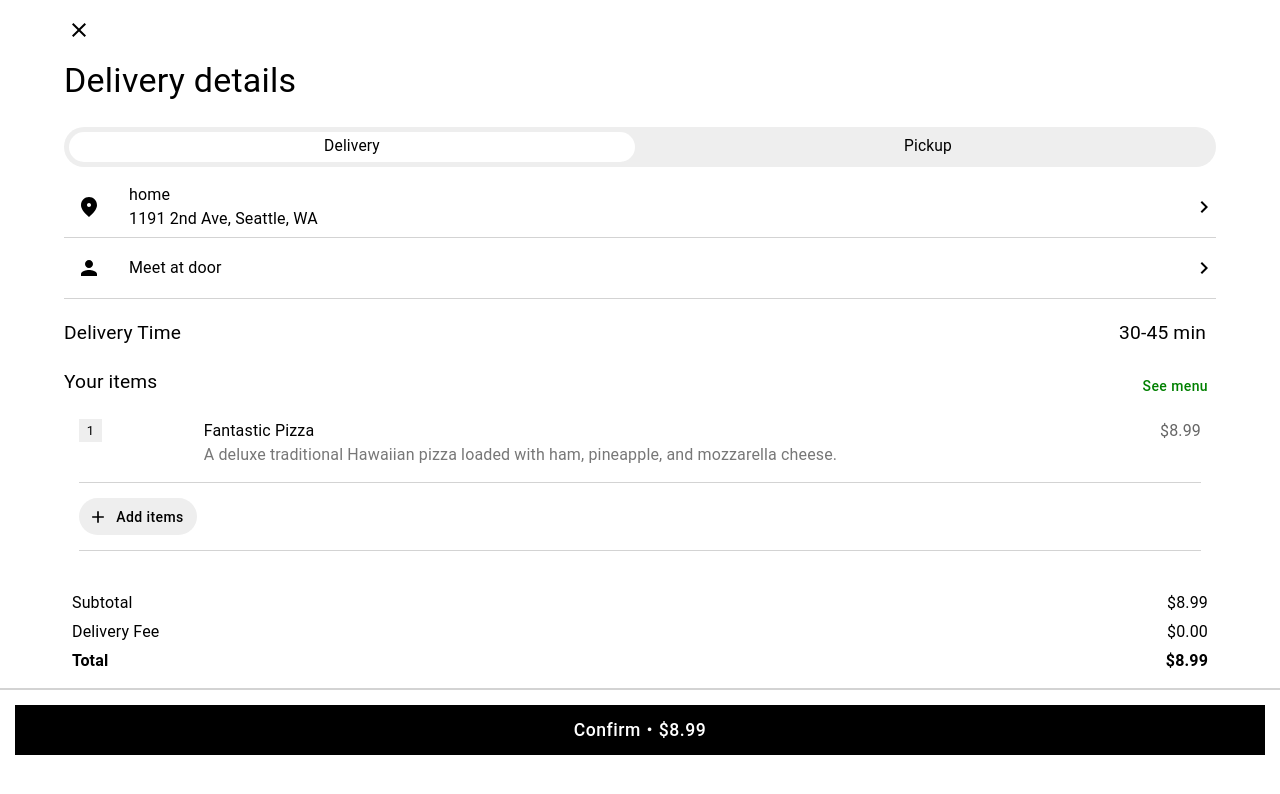
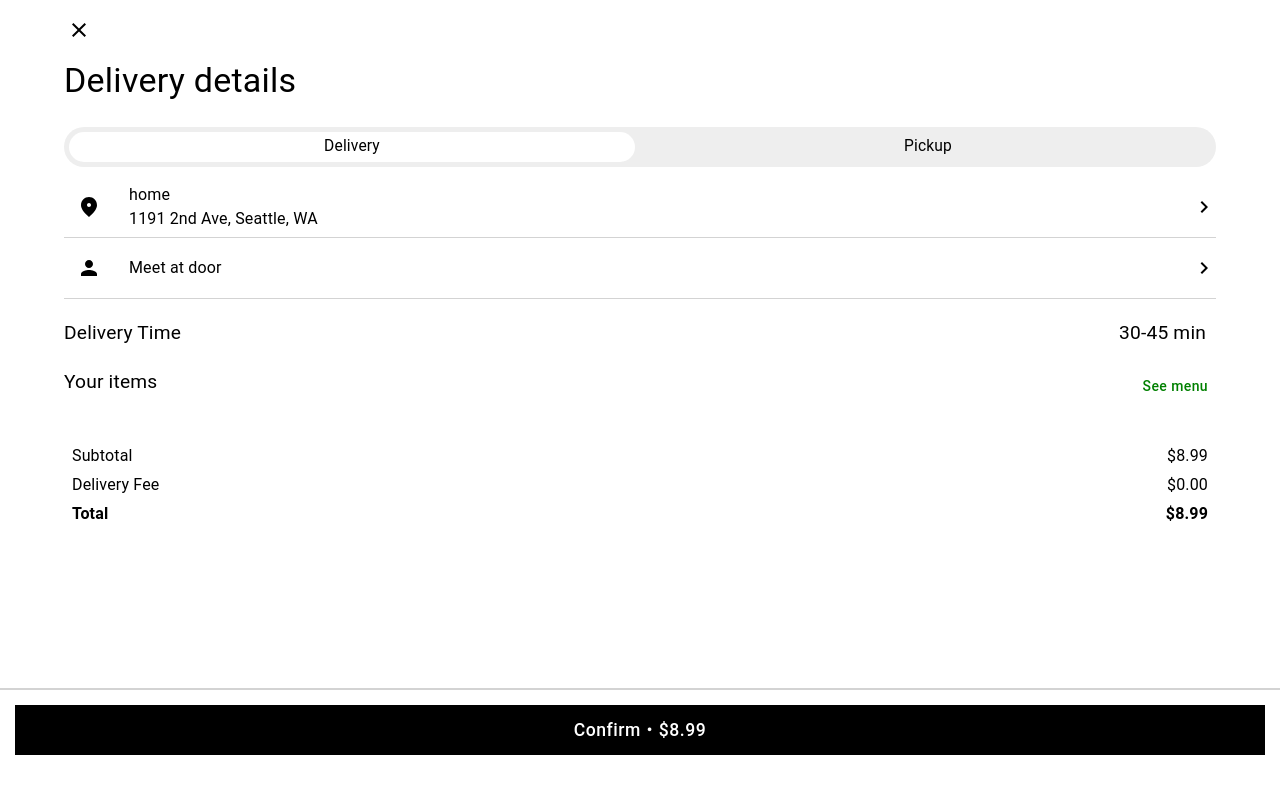
Before and after one commit to ytsujiii/foobar-eats, a React (Create React App) app in the folder frontend/: page /delivery in a window 1280 px wide. Shown: the top 794 px of the page. Built offline with nearby package versions, Linux system fonts and the light colour scheme; the HTML template or start-up script is replaced by a standard one.

Commit message:
デリバリー画面のカートアイテム表示

```diff
--- a/frontend/src/pages/DeliveryDetailPage.tsx
+++ b/frontend/src/pages/DeliveryDetailPage.tsx
@@ -4,16 +4,19 @@ import CloseIcon from "@mui/icons-material/Close";
 import FmdGoodIcon from "@mui/icons-material/FmdGood";
 import PersonIcon from "@mui/icons-material/Person";
 import { Button, Container, IconButton, ToggleButton, Typography } from "@mui/material";
-import React from "react";
+import React, { useEffect, useState } from "react";
 import { useNavigate } from "react-router-dom";
 import Api from "../api";
 import ToggleButtonGroup from "../components/ToggleButtonGroup";
+import useCartContext from "../hooks/useCartContext";
+import Item from "../types/Item";
 import styles from "./DeliveryDetailPage.module.scss";
 
 const DeliveryDetailPage = (): React.ReactElement => {
   const navigate = useNavigate();
 
   const [alignment, setAlignment] = React.useState("delivery");
+  const { cartItems } = useCartContext();
 
   const handleChange = (event: React.MouseEvent<HTMLElement>, newAlignment: string) => {
     setAlignment(newAlignment);
@@ -68,25 +71,29 @@ const DeliveryDetailPage = (): React.ReactElement => {
           <Button className={styles["see-menu-button"]}>See menu</Button>
         </div>
 
+
         <div className={styles["menu-list"]}>
-          <div className={styles["menu"]}>
+        </div>
+
+        {cartItems.map((item => (
+          <><div className={styles["menu"]}>
             <div className={styles["count-label-wrapper"]}>
-              <Typography className={styles["count-label"]}>1</Typography>
+              <Typography className={styles["count-label"]}>{item.count}</Typography>
             </div>
             <div className={styles["abstract-wrapper"]}>
-              <Typography className={styles["item-name"]}>Fantastic Pizza</Typography>
+              <Typography className={styles["item-name"]}>{item.content.name}</Typography>
               <Typography className={styles["detail"]}>
                 A deluxe traditional Hawaiian pizza loaded with ham, pineapple, and mozzarella cheese.
               </Typography>
             </div>
-            <Typography className={styles["price"]}>$8.99</Typography>
-          </div>
-          <div className={styles["add-item-button-row"]}>
-            <Button className={styles["add-item-button"]} startIcon={<AddIcon />}>
-              Add items
-            </Button>
-          </div>
-        </div>
+            <Typography className={styles["price"]}>{item.content.price}</Typography>
+          </div><div className={styles["add-item-button-row"]}>
+              <Button className={styles["add-item-button"]} startIcon={<AddIcon />}>
+                Add items
+              </Button>
+            </div></>
+        )))}
+
         <div className={styles["fee-detail"]}>
           <div className={styles["fee-row"]}>
             <Typography>Subtotal</Typography>
```
